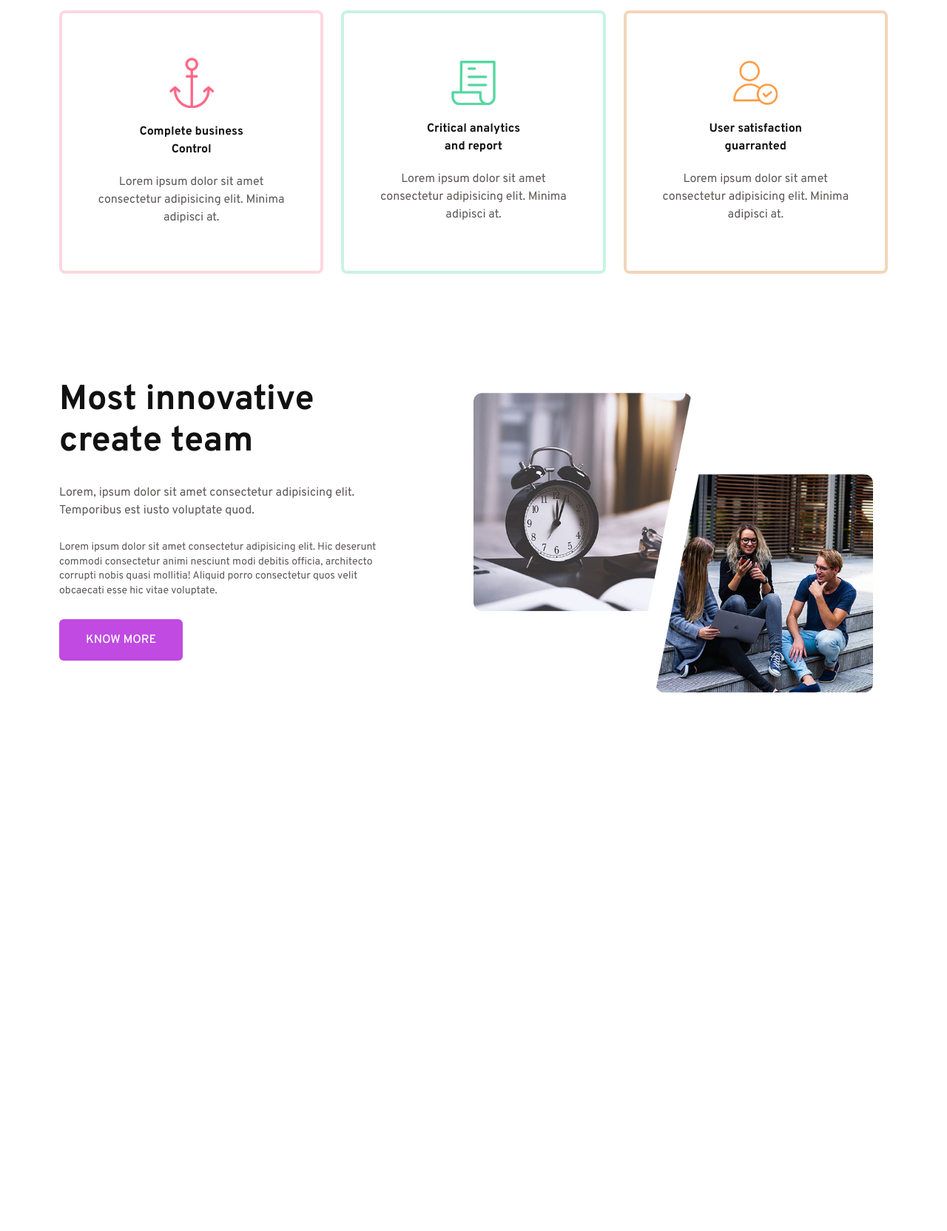
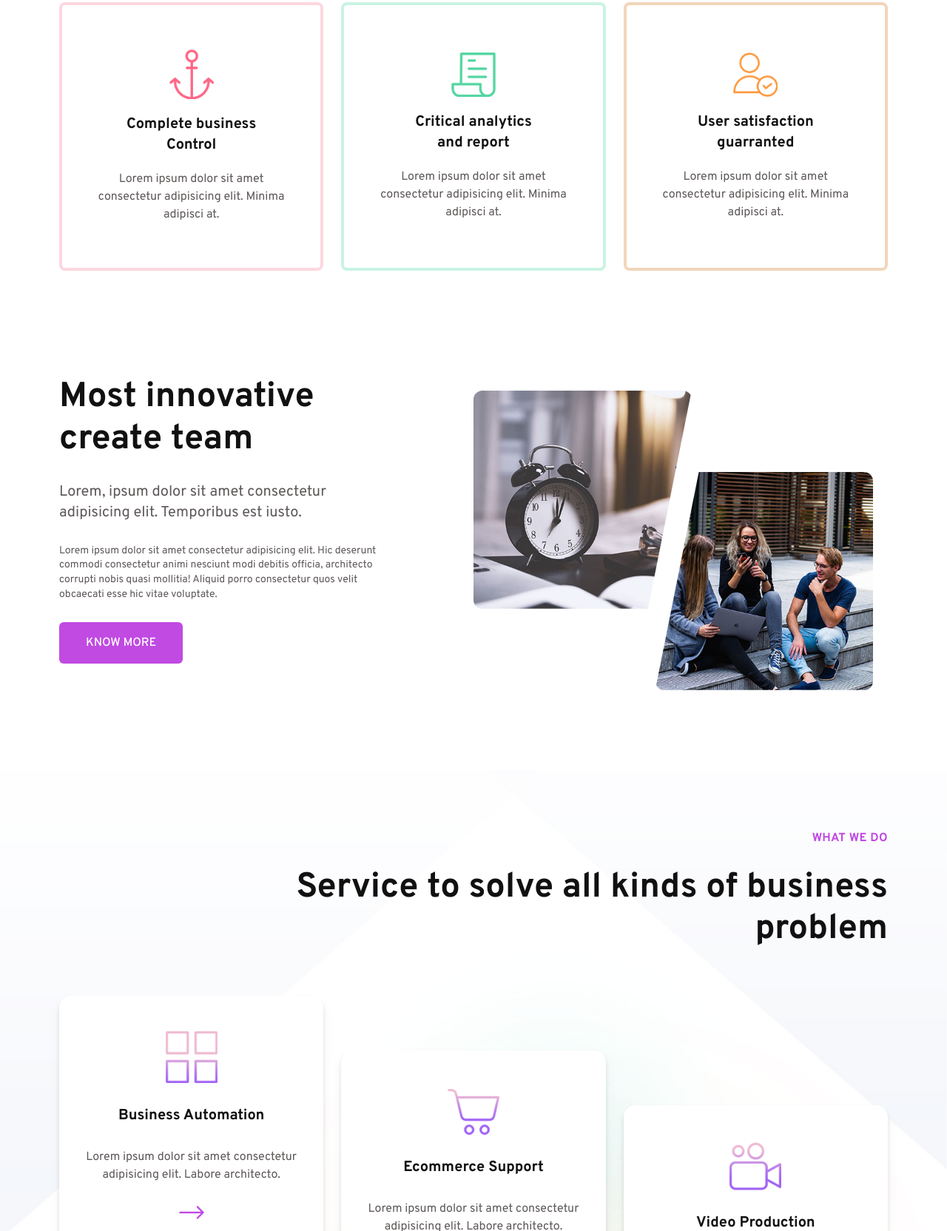
Before and after one commit to dngtnv/rou-landing-page, a website built with Vite: page index.html in a window 1280 px wide. Shown: the part 1136-2800 px from the top of the page at 74% size. Before the commit the page ends 2130 px from the top, so only its background shows below. Built offline with nearby package versions, Linux system fonts and the light colour scheme.

Commit message:
Service section & responsive

```diff
--- a/index.html
+++ b/index.html
@@ -202,24 +202,24 @@
         </div>
       </div>
     </header>
-    <section class="container">
+    <section class="container mb-96 md:mb-20 lg:mb-36">
       <div class="grid justify-center justify-items-center pt-36">
         <p class="text-accent font-bold text-base tracking-wide mb-7">BUILD TRUST FIRST</p>
         <h2 class="h2-primary w-4/5 md:w-[620px] text-center mb-[60px]">Control your business with a single tap</h2>
-        <div class="flex flex-col w-3/4 sm:w-2/3 md:w-full md:flex-row gap-6 mb-36">
+        <div class="grid md:grid-cols-3 grid-cols-1 w-3/4 sm:w-2/3 md:w-full gap-6 mb-36">
           <div class="flex flex-col justify-center items-center gap-5 px-[40px] py-[60px] border-4 rounded-lg border-light-pink">
             <img class="w-[60px]" src="./images/icon-anchor.png" alt="anchor" />
-            <h3 class="text-base font-bold text-center w-36 text-primary">Complete business Control</h3>
+            <p class="text-lg font-bold text-center w-44 text-primary">Complete business Control</p>
             <p class="text-base text-center text-secondary">Lorem ipsum dolor sit amet consectetur adipisicing elit. Minima adipisci at.</p>
           </div>
           <div class="flex flex-col justify-center items-center gap-5 px-[40px] py-[60px] border-4 rounded-lg border-light-green">
             <img class="w-[60px]" src="./images/icon-archive.png" alt="archive" />
-            <h3 class="text-base font-bold text-center w-36 text-primary">Critical analytics and report</h3>
+            <p class="text-lg font-bold text-center w-44 text-primary">Critical analytics and report</p>
             <p class="text-base text-center text-secondary">Lorem ipsum dolor sit amet consectetur adipisicing elit. Minima adipisci at.</p>
           </div>
           <div class="flex flex-col justify-center items-center gap-5 px-[40px] py-[60px] border-4 rounded-lg border-light-orange">
             <img class="w-[60px]" src="./images/icon-user.png" alt="user" />
-            <h3 class="text-base font-bold text-center w-36 text-primary">User satisfaction guarranted</h3>
+            <p class="text-lg font-bold text-center w-44 text-primary">User satisfaction guarranted</p>
             <p class="text-base text-center text-secondary">Lorem ipsum dolor sit amet consectetur adipisicing elit. Minima adipisci at.</p>
           </div>
         </div>
@@ -227,13 +227,14 @@
           <!--Left Col-->
           <div class="flex flex-col w-5/6 md:w-2/3 text-center justify-center items-center md:items-start md:text-left gap-5 lg:gap-7 lg:mr-10">
             <h2 class="h2-primary">Most innovative create team</h2>
-            <p class="text-base text-secondary">Lorem, ipsum dolor sit amet consectetur adipisicing elit. Temporibus est iusto voluptate quod.</p>
+            <p class="text-lg text-secondary">Lorem, ipsum dolor sit amet consectetur adipisicing elit. Temporibus est iusto.</p>
             <p class="text-sm text-secondary">
               Lorem ipsum dolor sit amet consectetur adipisicing elit. Hic deserunt commodi consectetur animi nesciunt modi debitis officia,
               architecto corrupti nobis quasi mollitia! Aliquid porro consectetur quos velit obcaecati esse hic vitae voluptate.
             </p>
             <a href="#" class="btn-primary py-4 px-9">KNOW MORE</a>
           </div>
+          <!--Right Col-->
           <div class="w-full md:w-11/12">
             <div
               class="absolute w-3/4 md:w-[42.222%] h-2/5 md:h-3/5 md:pb-10 left-[50%] -translate-x-2/4 md:translate-x-0 md:right-16 grid grid-flow-row items-center grid-cols-11 grid-rows-4"
@@ -250,10 +251,65 @@
               </div>
             </div>
           </div>
-          <!--Right Col-->
         </div>
       </div>
     </section>
+    <div class="bg-[url('/images/bg-whatwedo.jpg')] bg-no-repeat bg-[70%_center] md:bg-center bg-cover">
+      <section class="container pt-20 pb-24 md:pb-48">
+        <div class="flex flex-col">
+          <p class="text-accent font-bold text-base text-right tracking-wide mb-7">WHAT WE DO</p>
+          <h2 class="h2-primary text-right md:pl-16 lg:pl-72 mb-[60px]">Service to solve all kinds of business problem</h2>
+        </div>
+        <div class="flex flex-col items-center">
+          <!--First 3 cards-->
+          <div class="grid grid-cols-1 md:grid-cols-3 w-3/4 sm:w-2/3 md:w-full gap-6 mb-6">
+            <div class="flex flex-col items-center justify-center gap-[30px] px-8 py-12 bg-white rounded-2xl drop-shadow-lg">
+              <img src="/images/icon-quares.png" class="w-[70px]" aria-hidden="true" alt />
+              <p class="text-lg font-bold text-center w-56 text-primary">Business Automation</p>
+              <p class="text-base text-center text-secondary">Lorem ipsum dolor sit amet consectetur adipisicing elit. Labore architecto.</p>
+              <img src="/images/icon-arrow.png" aria-hidden="true" alt="" />
+            </div>
+            <div class="flex flex-col items-center justify-center gap-[30px] px-8 py-12 bg-white rounded-2xl drop-shadow-lg md:translate-y-[74px]">
+              <img src="/images/icon-shopping-cart.png" class="w-[70px]" aria-hidden="true" alt />
+              <p class="text-lg font-bold text-center w-56 text-primary">Ecommerce Support</p>
+              <p class="text-base text-center text-secondary">Lorem ipsum dolor sit amet consectetur adipisicing elit. Labore architecto.</p>
+              <img src="/images/icon-arrow.png" aria-hidden="true" alt="" />
+            </div>
+            <div class="flex flex-col items-center justify-center gap-[30px] px-8 py-12 bg-white rounded-2xl drop-shadow-lg md:translate-y-[148px]">
+              <img src="/images/icon-video-camera.png" class="w-[70px]" aria-hidden="true" alt />
+              <p class="text-lg font-bold text-center w-56 text-primary">Video Production</p>
+              <p class="text-base text-center text-secondary">Lorem ipsum dolor sit amet consectetur adipisicing elit. Labore architecto.</p>
+              <img src="/images/icon-arrow.png" aria-hidden="true" alt="" />
+            </div>
+          </div>
+          <!--Next 3 cards-->
+          <div class="grid grid-cols-1 md:grid-cols-3 w-3/4 sm:w-2/3 md:w-full gap-6 mb-6">
+            <div class="flex flex-col items-center justify-center gap-[30px] px-8 py-12 bg-white rounded-2xl drop-shadow-lg">
+              <img src="/images/icon-headphones.png" class="w-[70px]" aria-hidden="true" alt />
+              <p class="text-lg font-bold text-center w-56 text-primary">Realtime Support</p>
+              <p class="text-base text-center text-secondary">Lorem ipsum dolor sit amet consectetur adipisicing elit. Labore architecto.</p>
+              <img src="/images/icon-arrow.png" aria-hidden="true" alt="" />
+            </div>
+            <div
+              class="flex flex-col items-center justify-center gap-[30px] px-8 py-12 bg-white rounded-2xl drop-shadow-lg transform-none md:translate-y-[74px]"
+            >
+              <img src="/images/icon-placeholder.png" class="w-[70px]" aria-hidden="true" alt />
+              <p class="text-lg font-bold text-center w-56 text-primary">Location Marking</p>
+              <p class="text-base text-center text-secondary">Lorem ipsum dolor sit amet consectetur adipisicing elit. Labore architecto.</p>
+              <img src="/images/icon-arrow.png" aria-hidden="true" alt="" />
+            </div>
+            <div
+              class="flex flex-col items-center justify-center gap-[30px] px-8 py-12 bg-white rounded-2xl drop-shadow-lg transform-none md:translate-y-[148px]"
+            >
+              <img src="/images/icon-upload.png" class="w-[70px]" aria-hidden="true" alt />
+              <p class="text-lg font-bold text-center w-56 text-primary">File Upload Protocol</p>
+              <p class="text-base text-center text-secondary">Lorem ipsum dolor sit amet consectetur adipisicing elit. Labore architecto.</p>
+              <img src="/images/icon-arrow.png" aria-hidden="true" alt="" />
+            </div>
+          </div>
+        </div>
+      </section>
+    </div>
     <script type="module" src="/main.js"></script>
   </body>
 </html>
--- a/tailwind.config.cjs
+++ b/tailwind.config.cjs
@@ -45,7 +45,7 @@ module.exports = {
       fontSize: {
         sm: ['clamp(0.83rem, calc(0.82rem + 0.07vw), 0.89rem)', '1.4'],
         base: ['clamp(1.00rem, calc(0.00rem + 0.00vw), 1.00rem)', '1.5'],
-        lg: ['clamp(1.09rem, calc(1.08rem + 0.07vw), 1.15rem);', '1.75'],
+        lg: ['clamp(1.25rem, calc(1.1rem + 0.61vw), 1.15rem);', '1.4'],
         xl: ['clamp(1.42rem, calc(1.06rem + 1.80vw), 2.34rem)', '1.4'],
         '2xl': ['clamp(1.60rem, calc(1.08rem + 2.59vw), 2.93rem)', '1.2'],
         '3xl': ['clamp(1.80rem, calc(1.08rem + 3.63vw), 3.66rem)', '1.1'],
```
Also changed, not shown: public/images/bg-whatwedo.jpg (added), public/images/icon-arrow.png (added), public/images/testimonial-bg.jpg (deleted).
